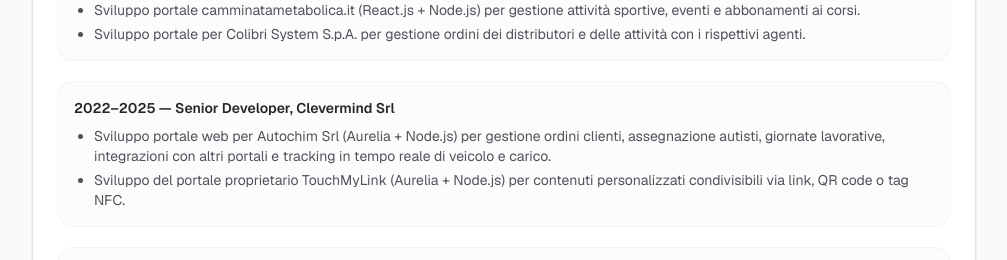
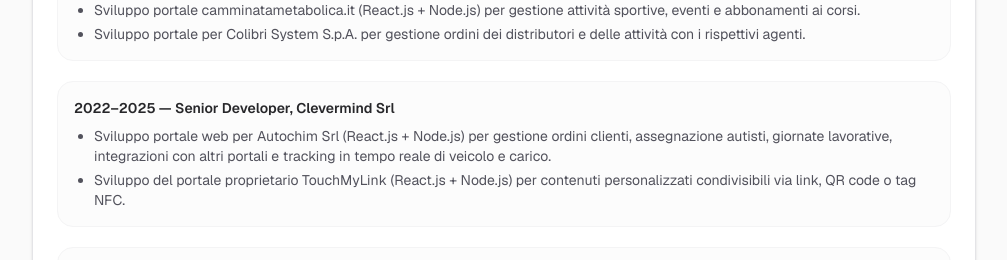
Before and after one commit to FraKing96/portfolio, a Next.js app: page / in a window 1280 px wide. Shown: the part 1160-1420 px from the top of the page, without its empty margins (136-1143 px from the left). Built offline with nearby package versions, Linux system fonts and the light colour scheme.

Commit message:
- minor fixing

```diff
--- a/app/page.tsx
+++ b/app/page.tsx
@@ -135,13 +135,13 @@
                   </div>
                   <ul className="list-disc space-y-1 pl-5">
                     <li>
-                      Sviluppo portale web per Autochim Srl (Aurelia + Node.js)
+                      Sviluppo portale web per Autochim Srl (React.js + Node.js)
                       per gestione ordini clienti, assegnazione autisti,
                       giornate lavorative, integrazioni con altri portali e
                       tracking in tempo reale di veicolo e carico.
                     </li>
                     <li>
-                      Sviluppo del portale proprietario TouchMyLink (Aurelia +
+                      Sviluppo del portale proprietario TouchMyLink (React.js +
                       Node.js) per contenuti personalizzati condivisibili via
                       link, QR code o tag NFC.
                     </li>
```
